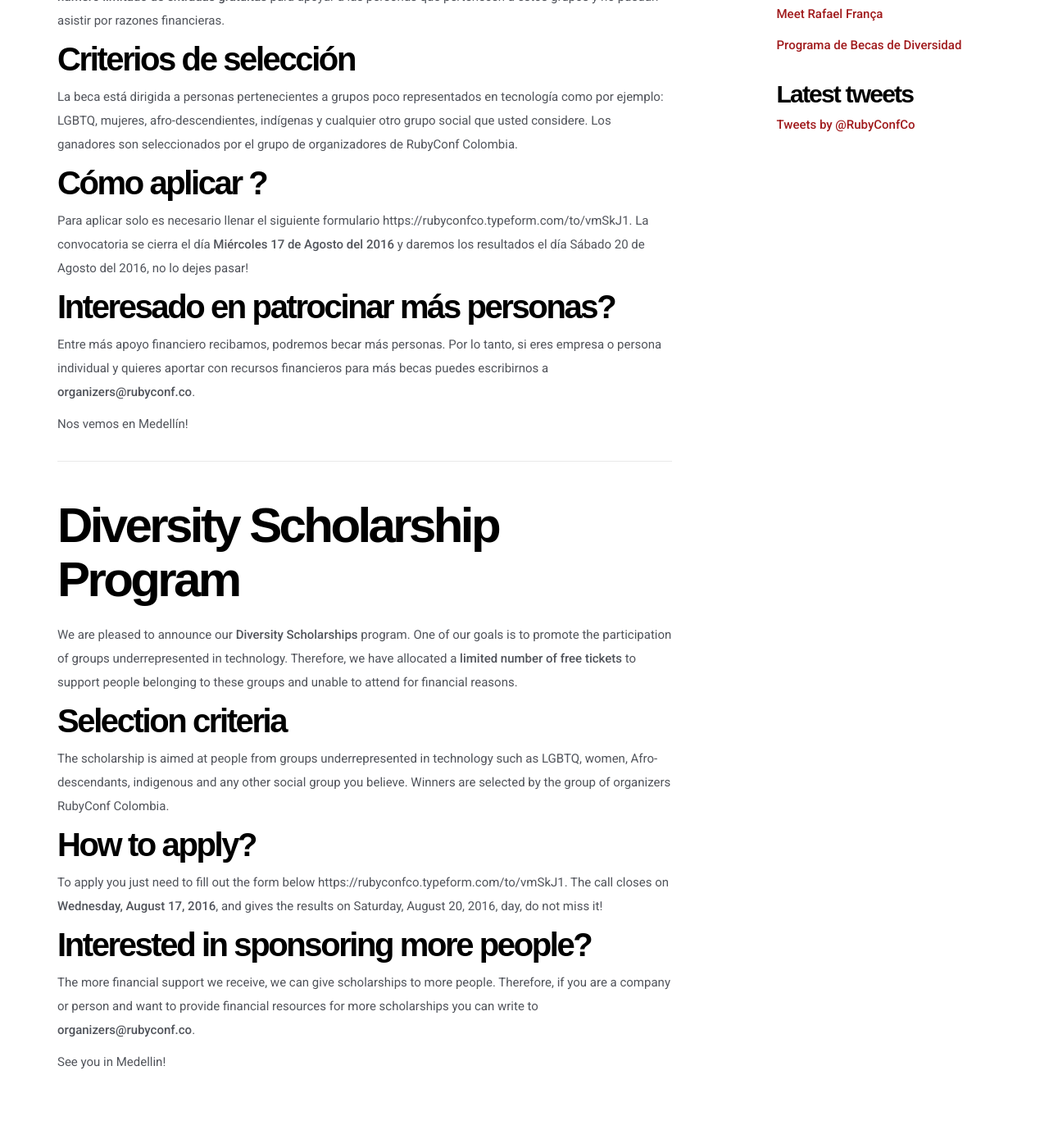
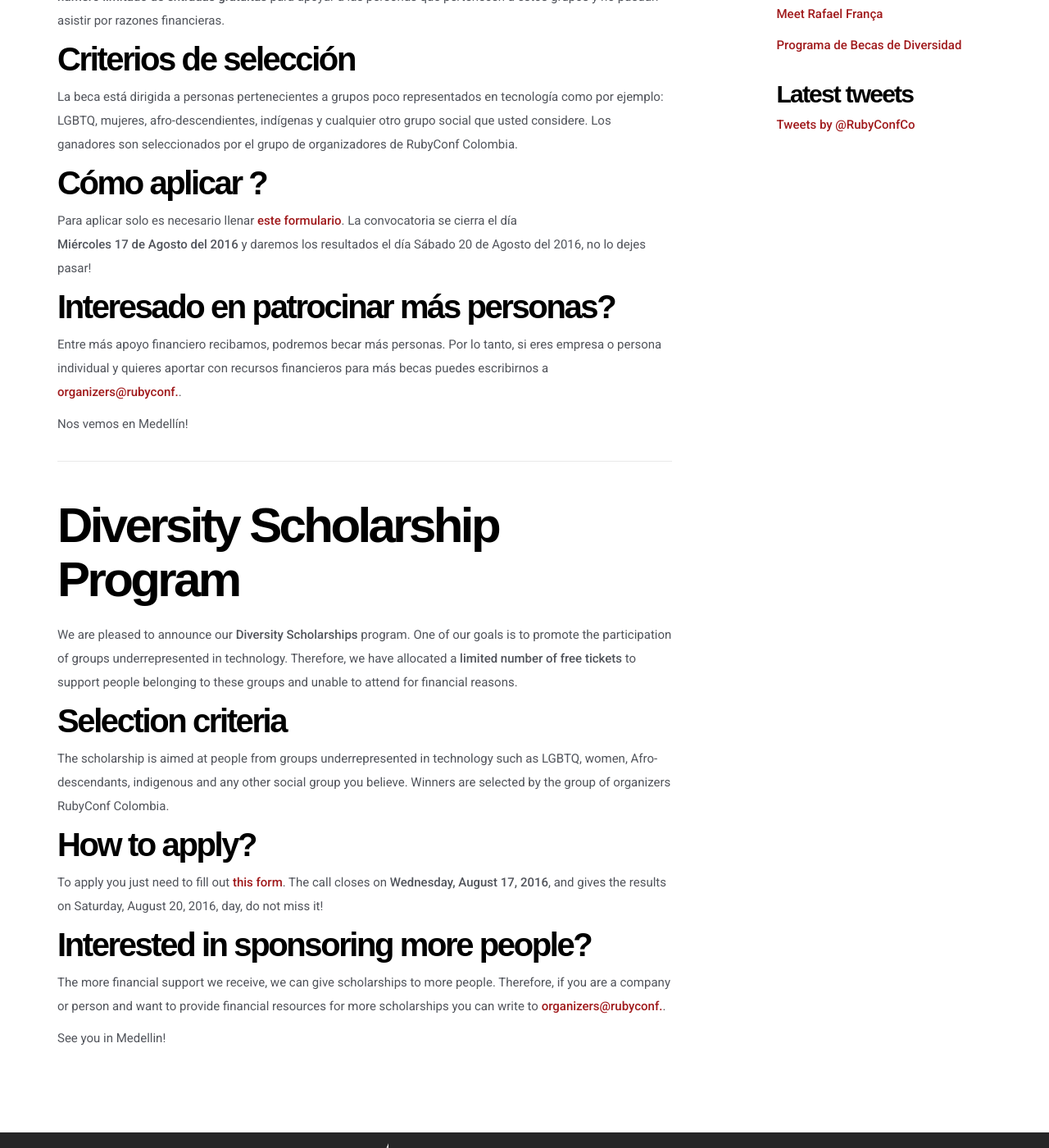
Before and after one commit to RubyConfCo/2016-rubyconfco.github.io, a Jekyll site: the page built from blog/_posts/2016-08-02-diversity-scholarship-program.md, in a window 1280 px wide and 1400 px high, scrolled down 826 px. Shown: the whole window at 82% size. Built offline with Jekyll 4.4.1, drawn with Linux system fonts in a browser that asks for light colours; some web fonts are replaced; a script that is not in the unit is left out; comment, search, counter and statistics services are not loaded.

Commit message:
Update 2016-08-02-diversity-scholarship-program.md

```diff
--- a/blog/_posts/2016-08-02-diversity-scholarship-program.md
+++ b/blog/_posts/2016-08-02-diversity-scholarship-program.md
@@ -16,11 +16,11 @@
 
 #### Cómo aplicar ?
 
-Para aplicar solo es necesario llenar el siguiente formulario https://rubyconfco.typeform.com/to/vmSkJ1. La convocatoria se cierra el día **Miércoles 17 de Agosto del 2016** y daremos los resultados el día Sábado 20 de Agosto del 2016, no lo dejes pasar!
+Para aplicar solo es necesario llenar [este formulario](https://rubyconfco.typeform.com/to/vmSkJ1). La convocatoria se cierra el día **Miércoles 17 de Agosto del 2016** y daremos los resultados el día Sábado 20 de Agosto del 2016, no lo dejes pasar!
 
 #### Interesado en patrocinar más personas?
 
-Entre más apoyo financiero recibamos, podremos becar más personas. Por lo tanto, si eres empresa o persona individual y quieres aportar con recursos financieros para más becas puedes escribirnos a **organizers@rubyconf.co**.
+Entre más apoyo financiero recibamos, podremos becar más personas. Por lo tanto, si eres empresa o persona individual y quieres aportar con recursos financieros para más becas puedes escribirnos a <a mailto="organizers@rubyconf.co">organizers@rubyconf.</a>.
 
 Nos vemos en Medellín!
 
@@ -38,10 +38,10 @@
 
 #### How to apply?
 
-To apply you just need to fill out the form below https://rubyconfco.typeform.com/to/vmSkJ1. The call closes on **Wednesday, August 17, 2016**, and gives the results on Saturday, August 20, 2016, day, do not miss it!
+To apply you just need to fill out [this form](https://rubyconfco.typeform.com/to/vmSkJ1). The call closes on **Wednesday, August 17, 2016**, and gives the results on Saturday, August 20, 2016, day, do not miss it!
 
 #### Interested in sponsoring more people?
 
-The more financial support we receive, we can give scholarships to more people. Therefore, if you are a company or person and want to provide financial resources for more scholarships you can write to **organizers@rubyconf.co**.
+The more financial support we receive, we can give scholarships to more people. Therefore, if you are a company or person and want to provide financial resources for more scholarships you can write to <a mailto="organizers@rubyconf.co">organizers@rubyconf.</a>.
 
 See you in Medellin!
```
